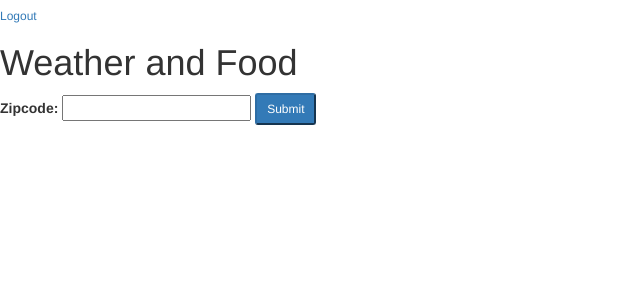
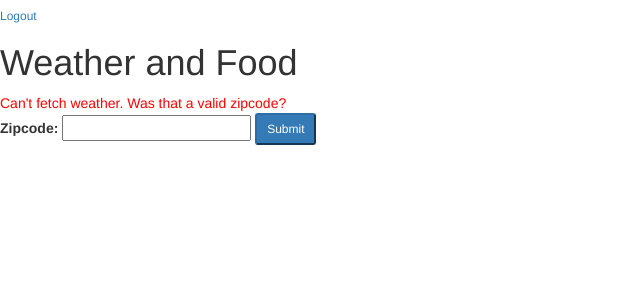
Before and after one commit to jeremyfreudberg/CS411-s18, a Flask app: page /home?error=1 in a window 1280 px wide. Shown: the top 300 px of the page, without its empty margins (0-640 px from the left). Run offline with Flask 2, Linux system fonts and the light colour scheme; the visitor is signed in with stand-in values (Sample User, id 1); parts of the project's set-up code (start-up, migrations or seed data) failed here and were passed over; some libraries are stand-ins or nearby versions.

Commit message:
Cleanup the zipcode experience
Make it clear which zipcode the reported weather belongs to.
In doing that, add some edge case handling and other goodies.

```diff
--- a/weatherfood/templates/index.html
+++ b/weatherfood/templates/index.html
@@ -2,6 +2,7 @@
 
 {% block page_content %}
 
+{% if msg %}{{ msg|safe }}{% endif %}
 <form action="/weather" method=post>
     <label for="zipcode">Zipcode: </label>
     <input id="zipcode" name="zipcode" type="text" autocomplete=off value="" required />
--- a/weatherfood/templates/result.html
+++ b/weatherfood/templates/result.html
@@ -2,7 +2,7 @@
 
 {% block page_content %}
 
-The weather is: <b>{{ weather }}</b>
+The weather in {{ zipcode }} is: <b>{{ weather }}</b>
 <br /><br />
 <form action="/customrecipe" method=post>
     <label for="recipe">Enter a Recipe: </label>
--- a/weatherfood/views.py
+++ b/weatherfood/views.py
@@ -11,7 +11,10 @@ def index():
     username = flask.session.get('username', None)
     if username is None:
         return flask.redirect('/')
-    return flask.render_template('index.html')
+    msg = None
+    if flask.request.args.get('error', None):
+        msg = "<font color=red>Can't fetch weather. Was that a valid zipcode?</font><br />"
+    return flask.render_template('index.html', msg=msg)
 
 @app.route('/weather', methods=['GET','POST'])
 def weather():
@@ -19,16 +22,21 @@ def weather():
     if username is None:
         return flask.redirect('/')
 
-    if( api.get_weather_pretty(flask.request.form.get("zipcode")) != "Unavailable" ):
-        current_weather = api.get_weather_pretty(
-            flask.request.form.get("zipcode"))
+    zipcode = flask.request.form.get('zipcode')
+    current_weather = api.get_weather_pretty(zipcode)
+    if current_weather == "Unavailable":
+        current_weather = api.retreive_user(username)["Weather"]
+        # Attempt to use the cached zipcode:
+        zipcode = api.retreive_user(username)["Zipcode"]
     else:
-        current_weather = api.retreive_user(username)["Weather"]
+        api.update_zipcode(username, zipcode)
+        api.update_weather(username, current_weather)
 
-    api.update_zipcode(username, flask.request.form.get("zipcode"))
-    api.update_weather(username, current_weather)
-
-    return flask.render_template('result.html', weather=current_weather)
+    if zipcode:
+        return flask.render_template('result.html', weather=current_weather, zipcode=zipcode)
+    else:
+        # The user entered an invalid ZIP, and never previously entered a valid ZIP during a prior session
+        return flask.redirect('/home?error=1')
 
 @app.route('/', methods=['GET'])
 def login():
```
